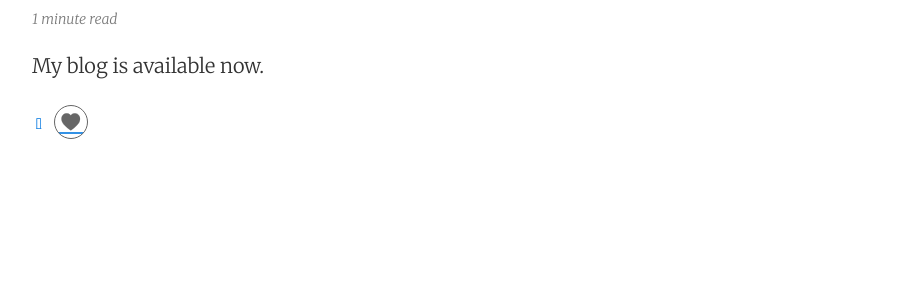
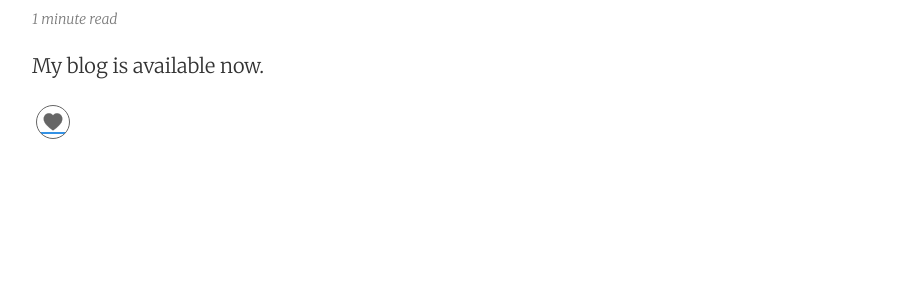
Before and after one commit to FIBSTAR/FIBSTAR.github.io, a Jekyll site: the page built from _posts/2017-08-15-01.md, in a window 1280 px wide. Shown: the part 301-596 px from the top of the page, without its empty margins (188-1088 px from the left). Built offline with Jekyll 4.4.1, drawn with Linux system fonts in a browser that asks for light colours; nearby versions of some CDN libraries.

Commit message:
Update share_buttons.html

```diff
--- a/_includes/share_buttons.html
+++ b/_includes/share_buttons.html
@@ -5,6 +5,5 @@
      data-wechat-Qrcode-Helper="Thank You!"
      data-initialized="true"
      data-mode="prepend">
-     <a href="#" class="fa fa-facebook"></a>
      <a href="javascript:;" class="social-share-icon icon-heart"></a>
 </div>
```
